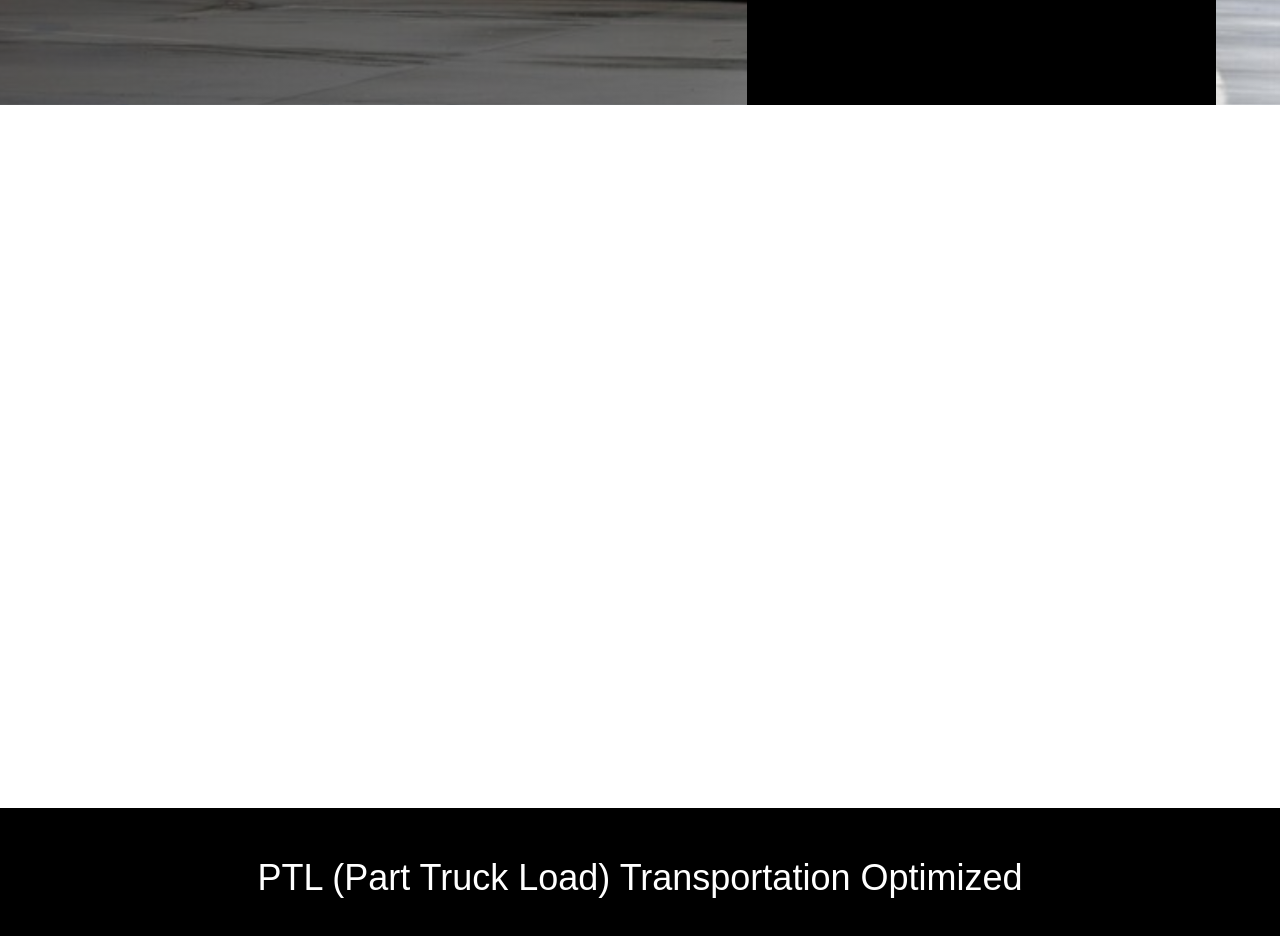
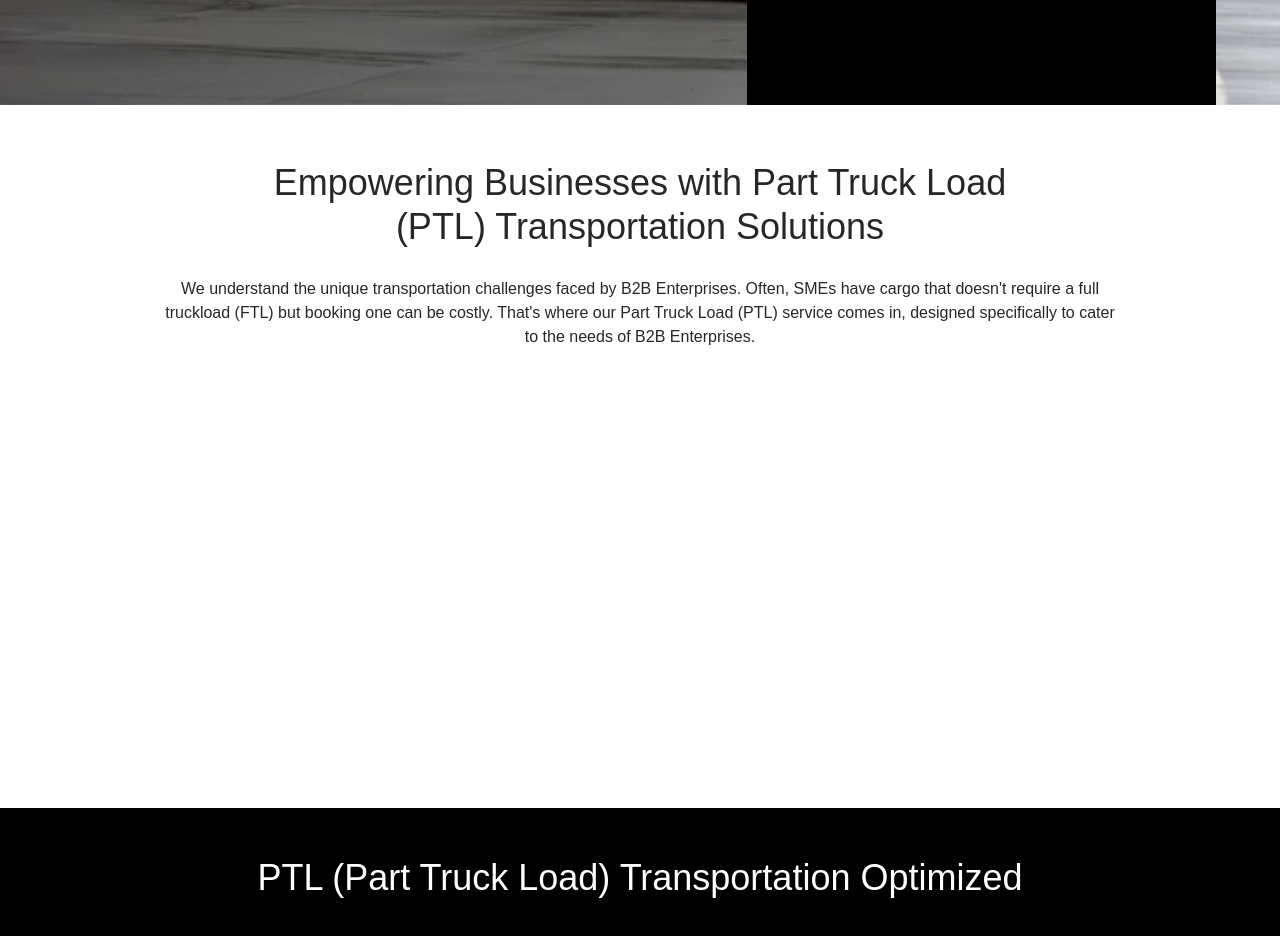
Before and after one commit to abhi8114/aaj_work, a Next.js app: page / in a window 1280 px wide. Shown: the part 608-1544 px from the top of the page. Built offline with nearby package versions, Linux system fonts and the light colour scheme.

Commit message:
UI Tweak

```diff
--- a/src/app/components/home/HeroDeets.jsx
+++ b/src/app/components/home/HeroDeets.jsx
@@ -3,7 +3,7 @@ import Image from "next/image";
 
 const HeroDeets = () => {
   return (
-    <div className="h-full w-full container mx-auto js-scroll fade-in-bottom">
+    <div className="h-full w-full container mx-auto">
       <h3 className="mt-14 text-4xl text-primary leading-[44px] font-medium font-manrope text-center"> Empowering Businesses with Part Truck Load <br />(PTL) Transportation Solutions </h3>
       <p className="text-center text-primary max-w-[950px] mx-auto mt-7 font-manrope text-base ">We understand the unique transportation challenges faced by B2B Enterprises. Often, SMEs have cargo that doesn't require a full truckload (FTL) but booking one can be costly. That's where our Part Truck Load (PTL) service comes in, designed specifically to cater to the needs of B2B Enterprises.</p>
       <Image
@@ -11,7 +11,7 @@ const HeroDeets = () => {
         width={1673.5}
         height={506}
         alt="Frame-1"
-        className="mx-auto"
+        className="mx-auto js-scroll fade-in-bottom"
       />
     </div>
   )
```
